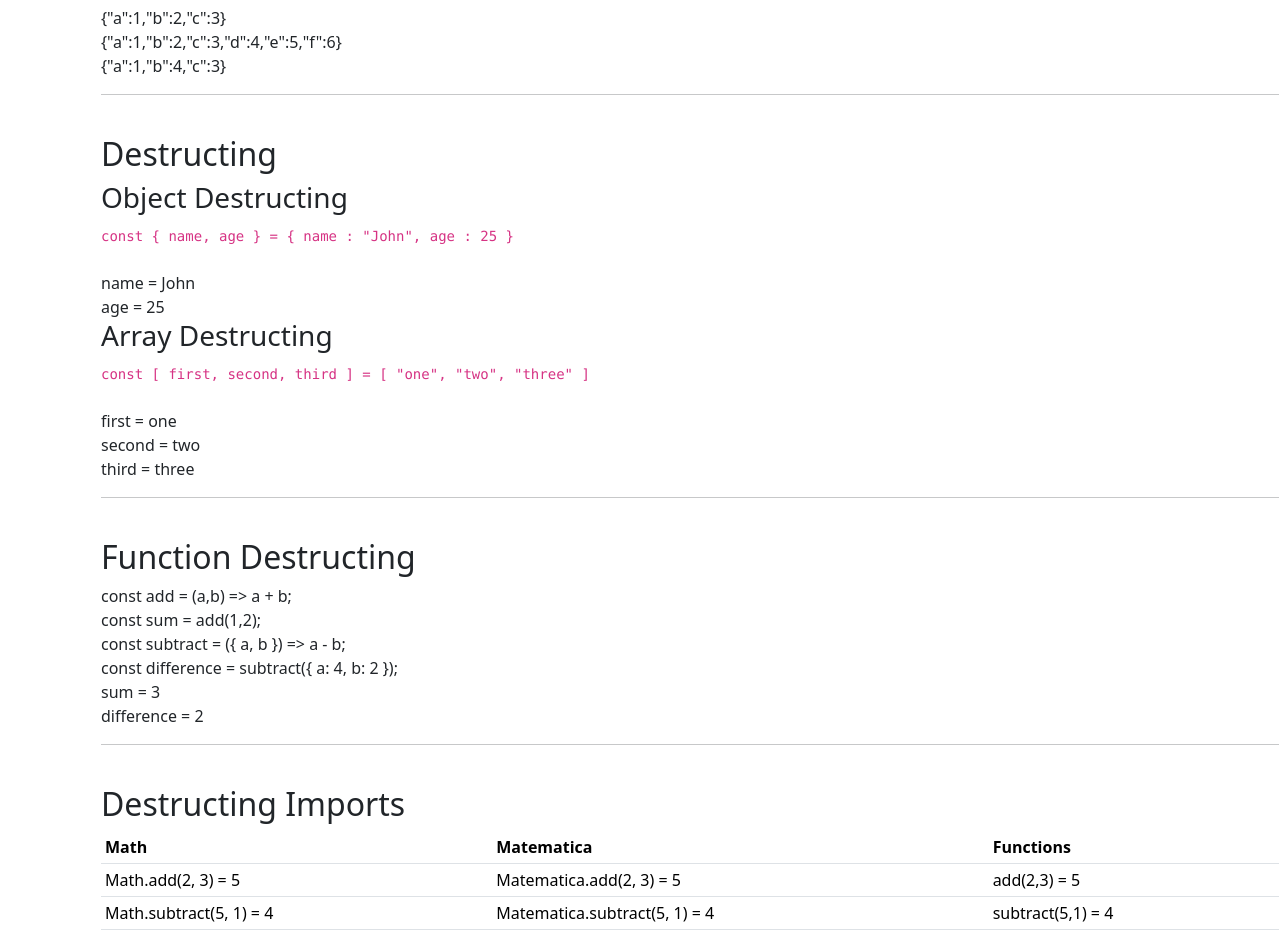
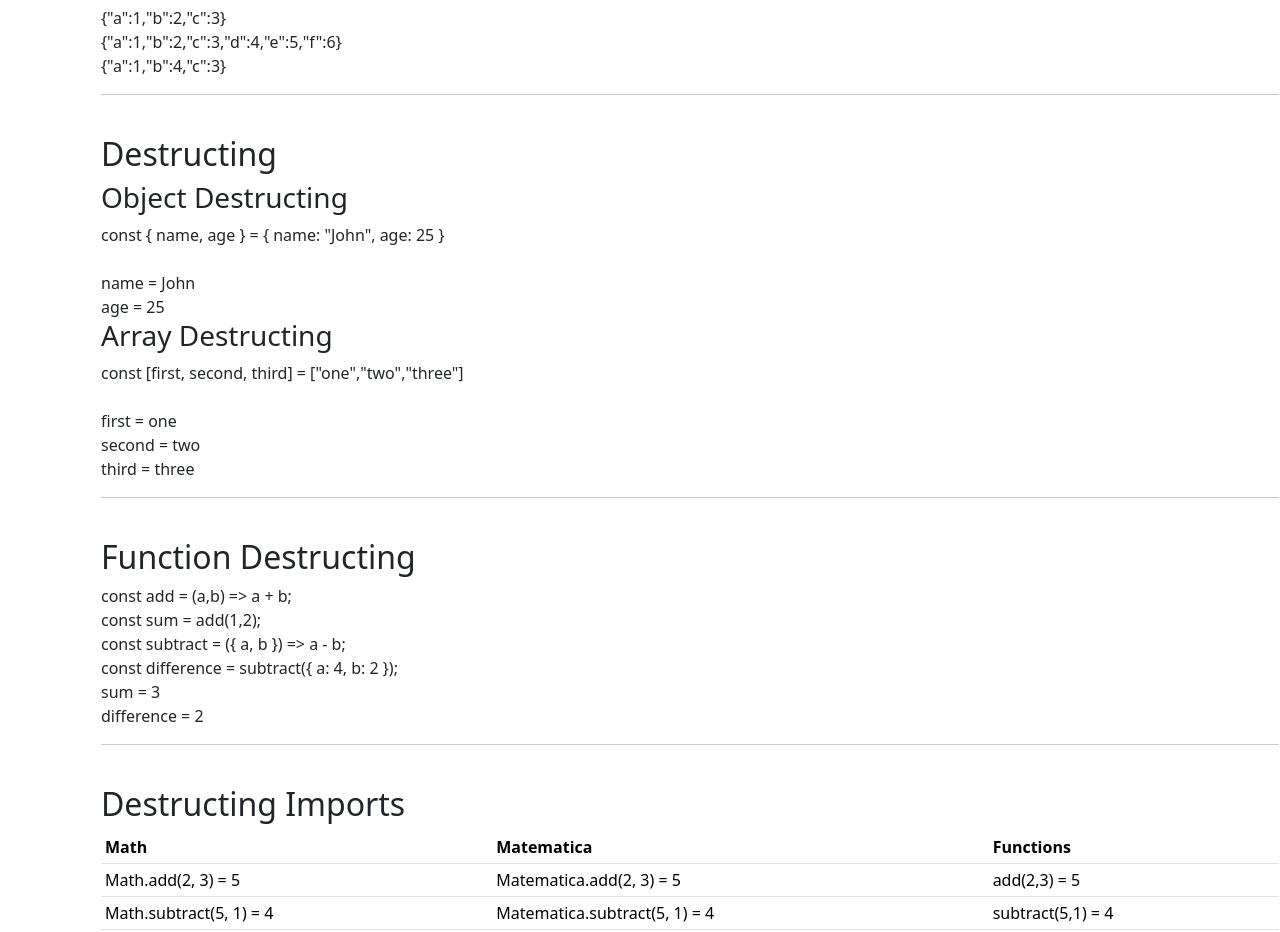
Before and after one commit to mirzaworld/kambaz-next-js, a Next.js app: page /labs/lab3 in a window 1280 px wide. Shown: the part 4202-5134 px from the top of the page. Built offline with nearby package versions, Linux system fonts and the light colour scheme.

Commit message:
Update destructing.tsx

```diff
--- a/app/labs/lab3/destructing.tsx
+++ b/app/labs/lab3/destructing.tsx
@@ -1,32 +1,21 @@
-"use client";
+export default function Destructing() {
+ const person = { name: "John", age: 25 };
+ const { name, age } = person;
 
-export default function Destructing() {
-  const person = { name : "John", age : 25 };
-  const { name, age } = person;
-
-  const numbers = [ "one", "two", "three" ];
-  const [ first, second, third ] = numbers;
-
-  return (
-    <div id = "wd-destructing">
-      <h2> Destructing </h2>
-
-      <h3> Object Destructing </h3>
-      <code>
-        const &#123; name, age &#125; = &#123; name : &quot;John&quot;, age : 25 &#125;
-      </code>
-      <br /> <br />
-      name = { name } <br />
-      age = { age }
-
-      <h3> Array Destructing </h3>
-      <code>
-        const [ first, second, third ] = [ &quot;one&quot;, &quot;two&quot;, &quot;three&quot; ]
-      </code>
-      <br /> <br />
-      first = { first } <br />
-      second = { second } <br />
-      third = { third } <hr />
-    </div>
-  );
-}
+ const numbers = ["one", "two", "three"];
+ const [ first, second, third ] = numbers;
+ return (
+   <div id="wd-destructing">
+     <h2>Destructing</h2>
+     <h3>Object Destructing</h3>
+     const &#123; name, age &#125; =
+           &#123; name: "John", age: 25 &#125;<br /><br />
+     name = {name}<br />
+     age = {age}
+     <h3>Array Destructing</h3>
+     const [first, second, third] = ["one","two","three"]<br/><br/>
+     first = {first}<br />
+     second = {second}<br />
+     third = {third}<hr />
+   </div>
+);}
```
